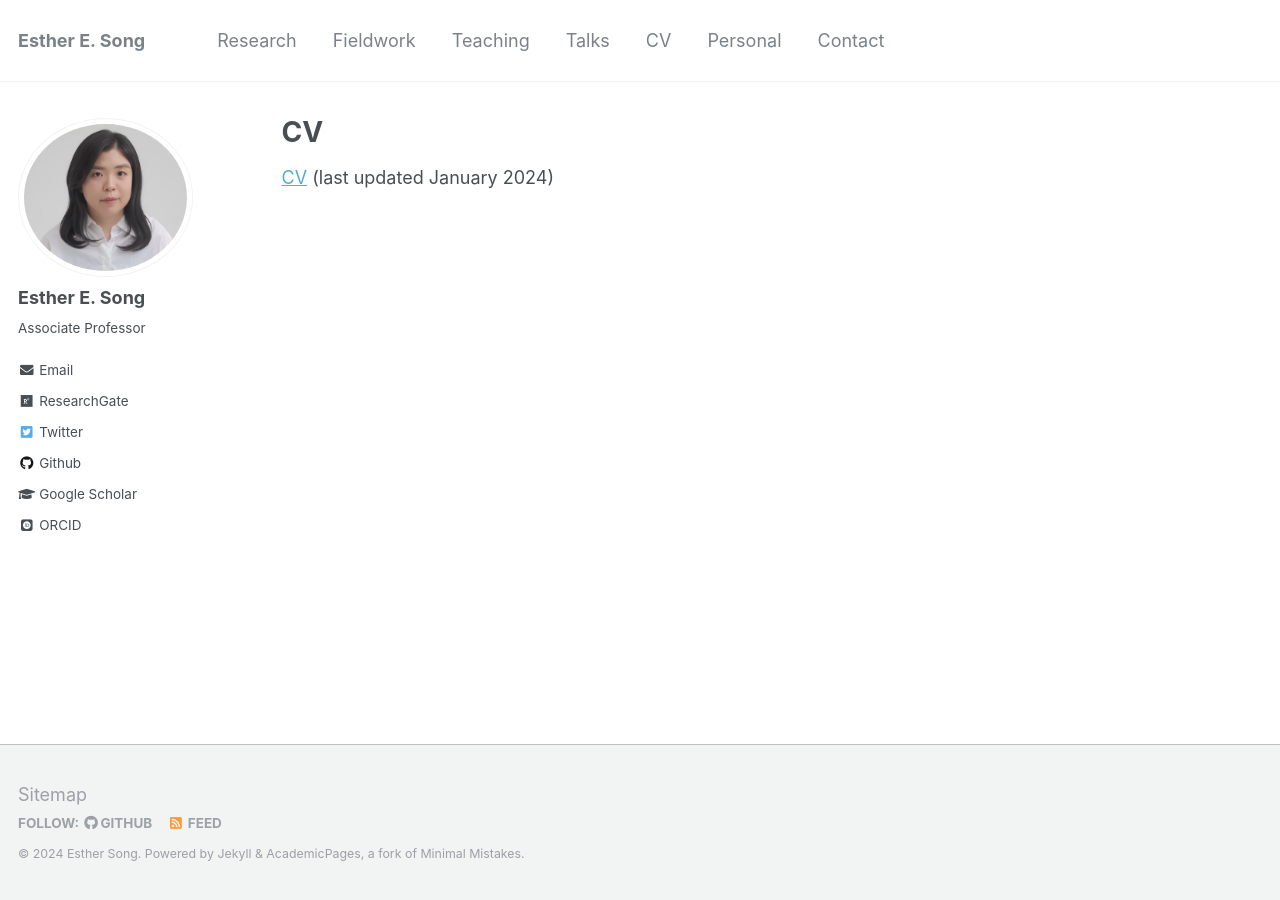
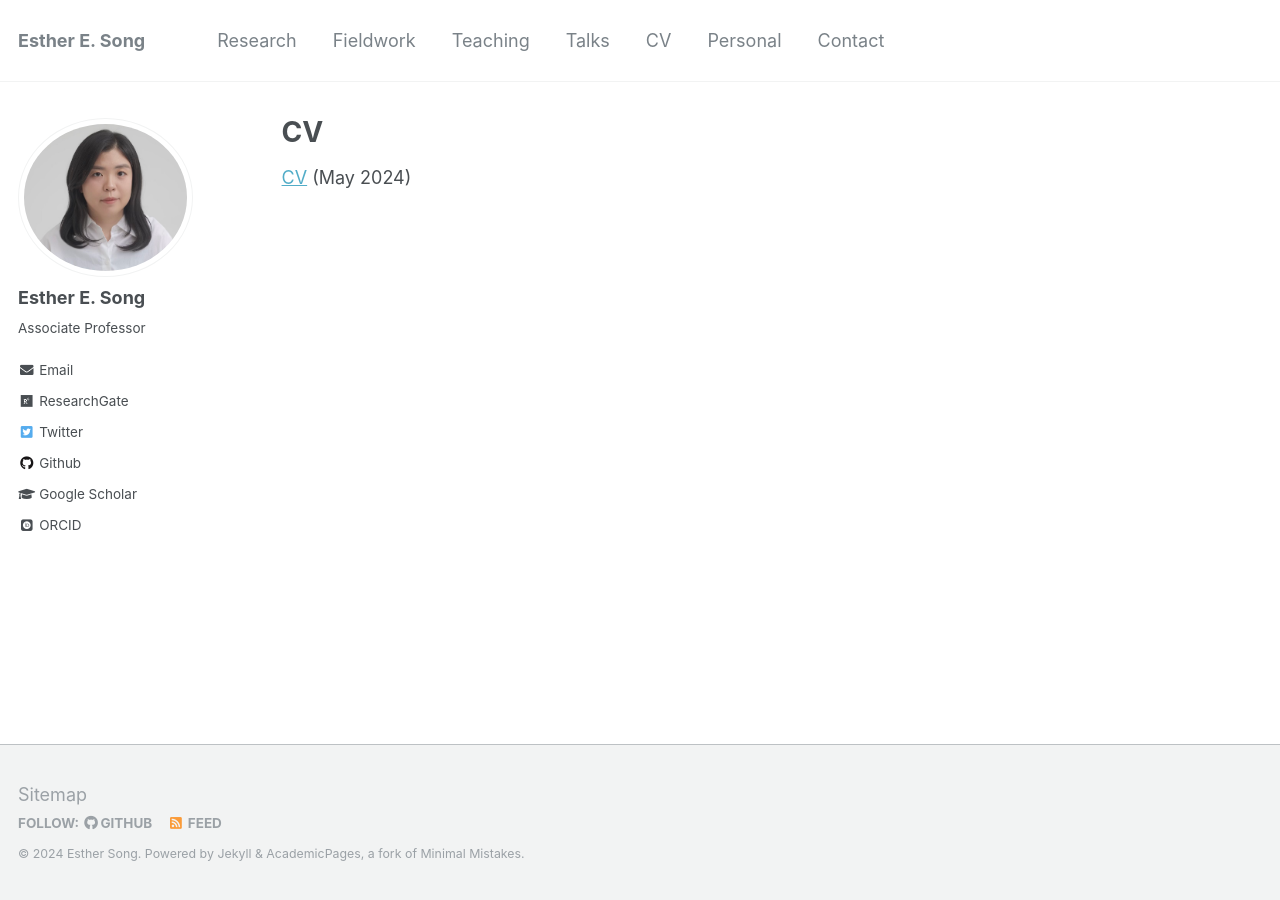
Before and after one commit to ehsong/ehsong.github.io, a Jekyll site: the page built from _pages/cv.md, in a window 1280 px wide. Built offline with Jekyll 4.4.1, drawn with Linux system fonts in a browser that asks for light colours; some web fonts are replaced.

Commit message:
Update cv.md

```diff
--- a/_pages/cv.md
+++ b/_pages/cv.md
@@ -7,5 +7,5 @@
   - /resume
 ---
 {% include base_path %}
-[CV](https://drive.google.com/file/d/1Yz5SpAKXZUacRNDBQ1XZM6XPAFKdxLdU/view?usp=sharing)
-(last updated January 2024)
+[CV](https://drive.google.com/file/d/1dfyo3i-JFInbHklYnnsx27eP9VxValfP/view?usp=drive_link)
+(May 2024)
```
